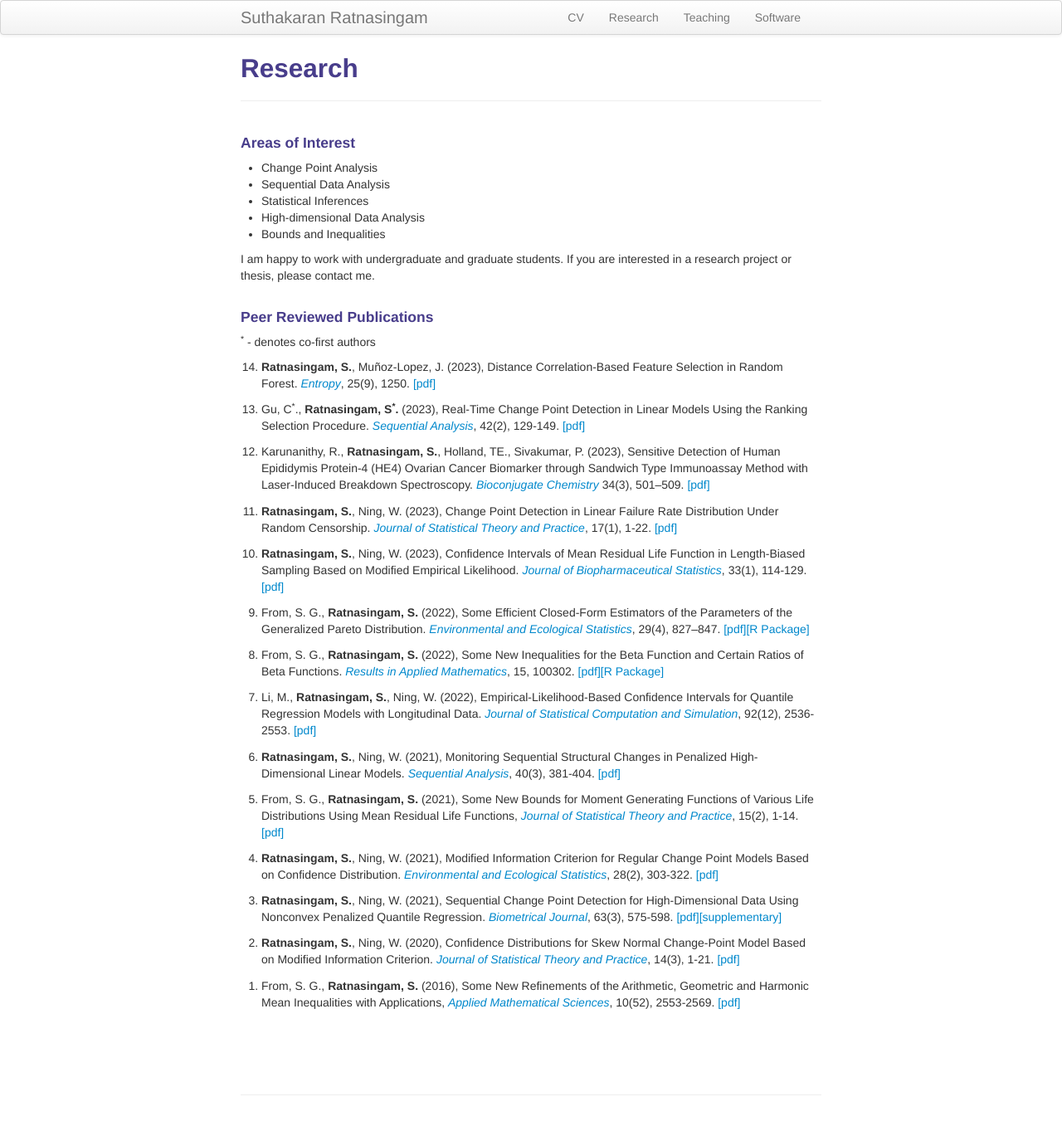
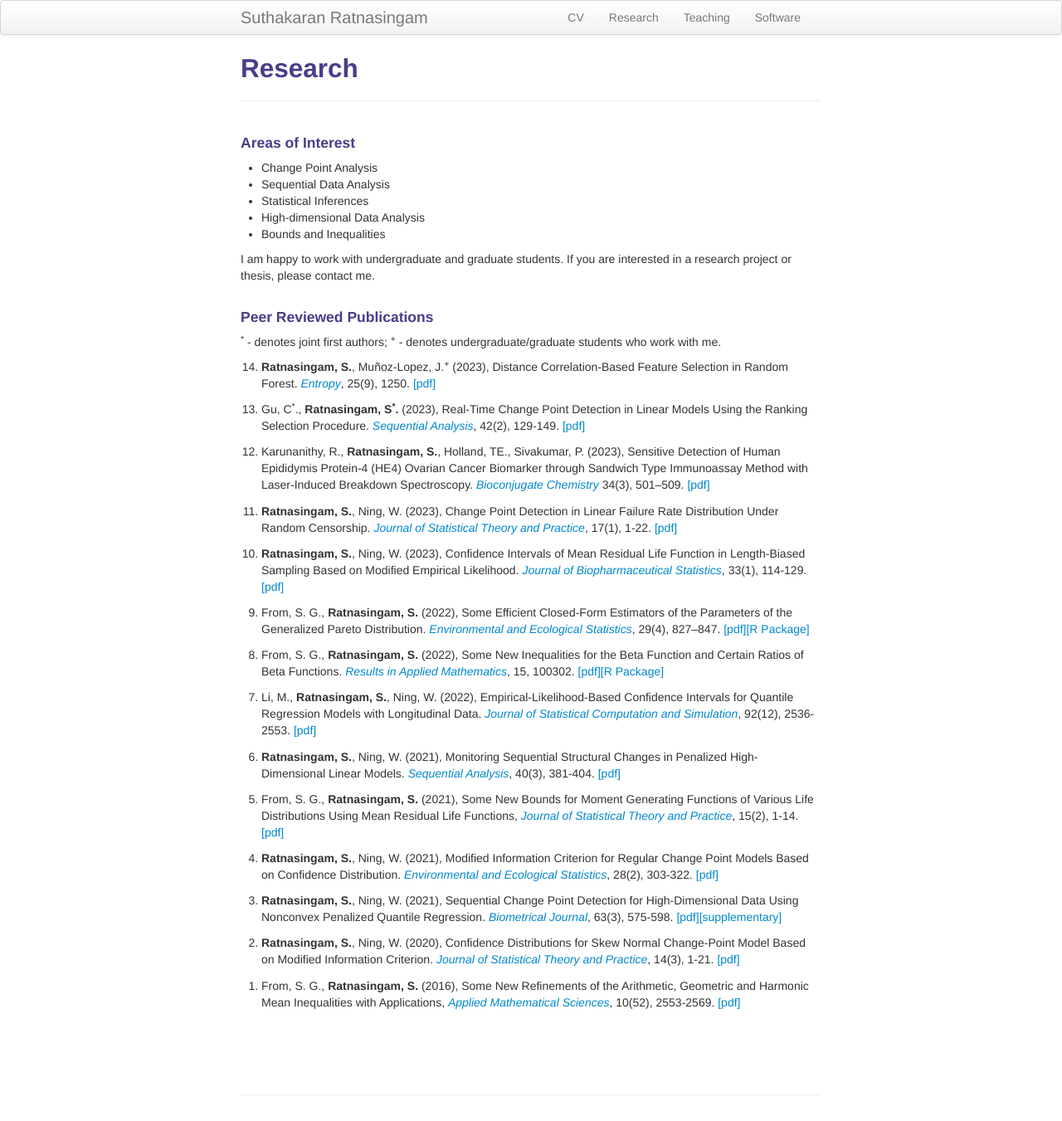
Before and after one commit to suthakaranr/suthakaranr.github.io, a Jekyll site: the page built from pages/Research.md, in a window 1280 px wide. Shown: the whole page at 83% size. Built offline with Jekyll 4.4.1, drawn with Linux system fonts in a browser that asks for light colours.

Commit message:
Update Research.md

```diff
--- a/pages/Research.md
+++ b/pages/Research.md
@@ -20,13 +20,15 @@ I am happy to work with undergraduate and graduate students. If you are interest
 
 #### Peer Reviewed Publications
 
-<sup>*</sup> - denotes co-first authors
+<sup>*</sup> - denotes joint first authors;
+<sup>+</sup> - denotes undergraduate/graduate students who work with me.
+
 
 <div style="line-height:80%;">
 
 <ol>
 
-   <li value="14"> <b>Ratnasingam, S.</b>, Muñoz-Lopez, J. (2023), Distance Correlation-Based Feature Selection in Random Forest. <a style="text-decoration:none" href="https://doi.org/10.3390/e25091250" target="_blank" rel="noopener noreferrer"><i>Entropy</i></a>, 25(9), 1250. <a style="text-decoration:none" href="../assets/2023SJEN.pdf" target="_blank" rel="noopener noreferrer">[pdf]</a> </li> <br>
+   <li value="14"> <b>Ratnasingam, S.</b>, Muñoz-Lopez, J.<sup>+</sup> (2023), Distance Correlation-Based Feature Selection in Random Forest. <a style="text-decoration:none" href="https://doi.org/10.3390/e25091250" target="_blank" rel="noopener noreferrer"><i>Entropy</i></a>, 25(9), 1250. <a style="text-decoration:none" href="../assets/2023SJEN.pdf" target="_blank" rel="noopener noreferrer">[pdf]</a> </li> <br>
 
   <li value="13"> Gu, C<sup>*</sup>., <b>Ratnasingam, S<sup>*</sup>.</b> (2023),  Real-Time Change Point Detection in Linear Models Using the Ranking Selection Procedure. <a style="text-decoration:none" href="https://doi.org/10.1080/07474946.2023.2187416" target="_blank" rel="noopener noreferrer"><i>Sequential Analysis</i></a>, 42(2), 129-149. <a style="text-decoration:none" href="../assets/2023CGSR.pdf" target="_blank" rel="noopener noreferrer">[pdf]</a> </li> <br>
 
```
